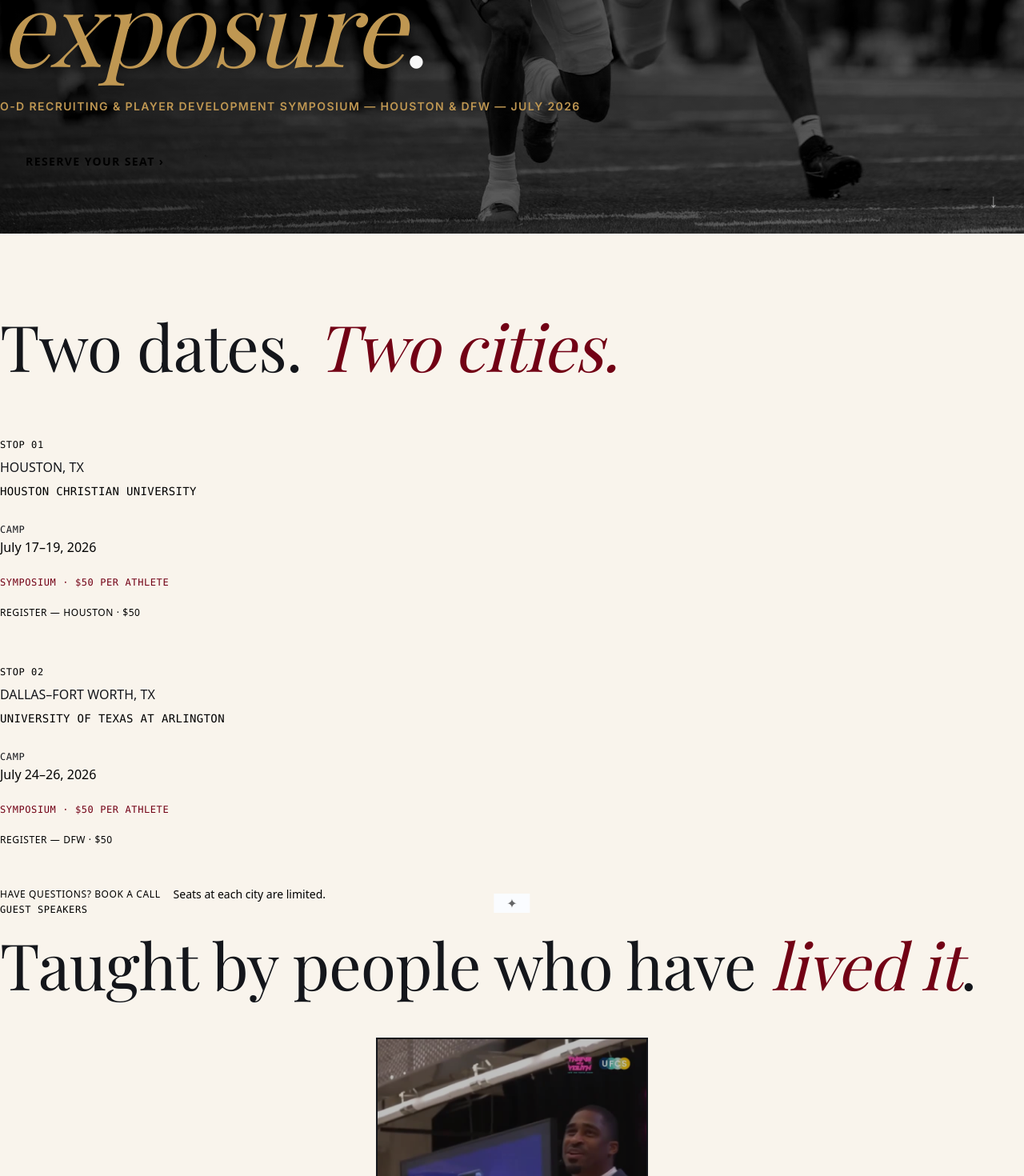
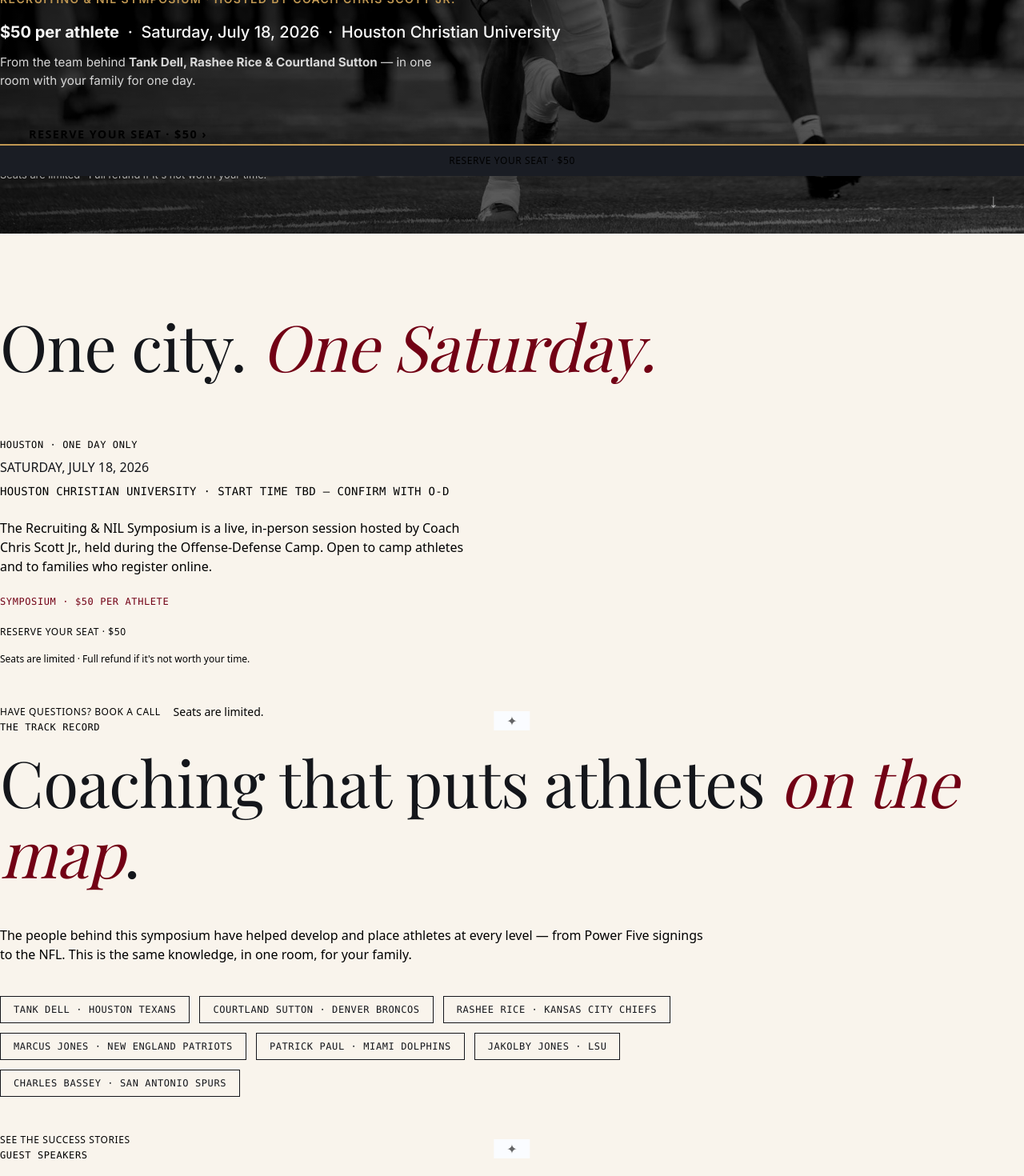
Before and after one commit to markthegoat42/legendary-moves-web, a Next.js app: page /camps in a window 1280 px wide. Shown: the part 580-2050 px from the top of the page at 80% size. Built offline with nearby package versions, Linux system fonts and the light colour scheme.

Commit message:
seminar reset

```diff
--- a/app/camps/page.tsx
+++ b/app/camps/page.tsx
@@ -6,10 +6,15 @@
 
 const MAROON = 'oklch(35% 0.14 22)';
 
-// Registration — live Ticket Tailor event pages for the $50 symposium (one per city).
+// Registration — live Ticket Tailor event page for the $50 symposium.
 // Payments run through the connected Stripe account.
 const REGISTER_HOUSTON = 'https://buytickets.at/legendarymoves/2266774';
-const REGISTER_DFW = 'https://buytickets.at/legendarymoves/2266814';
+
+// Event details — edit in one place.
+// TODO: confirm the exact seminar START TIME with O-D and update SEMINAR_TIME below.
+const SEMINAR_DATE = 'Saturday, July 18, 2026';
+const SEMINAR_TIME = 'Start time TBD — confirm with O-D';
+const VENUE = 'Houston Christian University';
 
 // Renders a register button. If the href is an external Stripe link it opens in a
 // new tab; the internal placeholder navigates normally.
@@ -186,6 +191,19 @@
 
 const speakers = [
   {
+    name: 'Coach Chris Scott Jr.',
+    titles: [
+      'Host · Founder, Legendary Moves',
+      '14 Years Inside College Football Recruiting',
+    ],
+    video: '',
+    poster: '/images/chris-scott-commanders.jpg',
+    bio: [
+      'Coach Chris Scott Jr. spent 14 years in the rooms where scholarships actually get decided — evaluating film, advising families, and watching talented players get passed over for one reason: no one taught them how recruiting really works.',
+      'He built Legendary Moves to put that knowledge in one room. In this symposium he breaks down exactly what college coaches look for, how film and social media make or break offers, how NIL really works, and the paths beyond Division I that most families never hear about.',
+    ],
+  },
+  {
     name: 'Kenneth Scott',
     titles: [
       'Former O-D All-American',
@@ -287,7 +305,7 @@
 
 export default function CampsPage() {
   return (
-    <div style={{ background: 'var(--bg-primary)' }}>
+    <div style={{ background: 'var(--bg-primary)', paddingBottom: '4.5rem' }}>
       {/* HERO */}
       <section
         className="relative flex items-end"
@@ -350,25 +368,59 @@
                 textTransform: 'uppercase',
                 letterSpacing: '0.1em',
                 color: 'var(--accent-gold)',
-                marginBottom: 'clamp(2rem, 4vh, 3rem)',
+                marginBottom: '1rem',
               }}
             >
-              O-D RECRUITING &amp; PLAYER DEVELOPMENT SYMPOSIUM — HOUSTON &amp; DFW — JULY 2026
+              RECRUITING &amp; NIL SYMPOSIUM · HOSTED BY COACH CHRIS SCOTT JR.
+            </p>
+            <p
+              style={{
+                fontFamily: 'var(--font-body)',
+                fontSize: 'clamp(1rem, 2.5vw, 1.25rem)',
+                fontWeight: 500,
+                color: 'var(--text-on-dark)',
+                marginBottom: '0.75rem',
+              }}
+            >
+              <strong>$50 per athlete</strong>&nbsp; · &nbsp;Saturday, July 18, 2026&nbsp; · &nbsp;Houston Christian University
+            </p>
+            <p
+              style={{
+                fontFamily: 'var(--font-body)',
+                fontSize: '0.95rem',
+                lineHeight: 1.5,
+                color: 'rgba(255,255,255,0.82)',
+                marginBottom: 'clamp(1.75rem, 3.5vh, 2.5rem)',
+                maxWidth: '34rem',
+              }}
+            >
+              From the team behind <strong>Tank Dell, Rashee Rice &amp; Courtland Sutton</strong> — in one room with
+              your family for one day.
             </p>
             <a
               href="#register"
               className="btn-primary inline-block"
               style={{
-                padding: '1rem 2rem',
-                fontSize: '0.875rem',
+                padding: '1rem 2.25rem',
+                fontSize: '0.9rem',
                 fontWeight: 700,
                 textTransform: 'uppercase',
                 letterSpacing: '0.1em',
                 textDecoration: 'none',
               }}
             >
-              RESERVE YOUR SEAT ›
+              Reserve Your Seat · $50 ›
             </a>
+            <p
+              style={{
+                fontFamily: 'var(--font-body)',
+                fontSize: '0.8rem',
+                color: 'rgba(255,255,255,0.7)',
+                marginTop: '0.9rem',
+              }}
+            >
+              Seats are limited · Full refund if it&apos;s not worth your time.
+            </p>
           </motion.div>
         </div>
         <motion.div
@@ -390,52 +442,30 @@
         <div className="container-lg">
           <motion.div {...fadeUp}>
             <Heading>
-              Two dates. <em style={{ fontStyle: 'italic', color: MAROON }}>Two cities.</em>
+              One city. <em style={{ fontStyle: 'italic', color: MAROON }}>One Saturday.</em>
             </Heading>
             <div className="grid grid-cols-12 gap-8">
-              <div className="col-span-12 md:col-span-6 border-t-2 pt-6" style={{ borderColor: 'var(--color-charcoal)' }}>
+              <div className="col-span-12 md:col-span-8 border-t-2 pt-6" style={{ borderColor: 'var(--color-charcoal)' }}>
                 <p className="text-xs uppercase tracking-wider font-mono mb-2" style={{ color: 'var(--color-accent-gold)' }}>
-                  STOP 01
+                  HOUSTON · ONE DAY ONLY
                 </p>
                 <h3 className="heading-sm uppercase mb-2" style={{ color: 'var(--color-charcoal)' }}>
-                  Houston, TX
+                  {SEMINAR_DATE}
                 </h3>
                 <p className="text-sm uppercase tracking-wide font-mono mb-6" style={{ color: 'var(--color-gray-600)' }}>
-                  HOUSTON CHRISTIAN UNIVERSITY
+                  {VENUE} · {SEMINAR_TIME}
                 </p>
-                <p className="body-base" style={{ marginBottom: 0 }}>
-                  <span className="text-xs uppercase tracking-wider font-mono" style={{ color: 'var(--color-charcoal)' }}>
-                    Camp
-                  </span>
-                  <br />
-                  July 17–19, 2026
+                <p className="body-base" style={{ marginBottom: 0, maxWidth: '38rem' }}>
+                  The Recruiting &amp; NIL Symposium is a live, in-person session hosted by Coach Chris Scott Jr., held
+                  during the Offense-Defense Camp. Open to camp athletes and to families who register online.
                 </p>
                 <p className="text-xs uppercase tracking-wider font-mono mb-4 mt-6" style={{ color: MAROON }}>
                   Symposium · $50 per athlete
                 </p>
-                <RegisterButton href={REGISTER_HOUSTON} label="Register — Houston · $50" />
-              </div>
-              <div className="col-span-12 md:col-span-6 border-t-2 pt-6" style={{ borderColor: 'var(--color-charcoal)' }}>
-                <p className="text-xs uppercase tracking-wider font-mono mb-2" style={{ color: 'var(--color-accent-gold)' }}>
-                  STOP 02
+                <RegisterButton href={REGISTER_HOUSTON} label="Reserve Your Seat · $50" />
+                <p className="text-xs mt-4" style={{ color: 'var(--color-gray-600)' }}>
+                  Seats are limited · Full refund if it&apos;s not worth your time.
                 </p>
-                <h3 className="heading-sm uppercase mb-2" style={{ color: 'var(--color-charcoal)' }}>
-                  Dallas–Fort Worth, TX
-                </h3>
-                <p className="text-sm uppercase tracking-wide font-mono mb-6" style={{ color: 'var(--color-gray-600)' }}>
-                  UNIVERSITY OF TEXAS AT ARLINGTON
-                </p>
-                <p className="body-base" style={{ marginBottom: 0 }}>
-                  <span className="text-xs uppercase tracking-wider font-mono" style={{ color: 'var(--color-charcoal)' }}>
-                    Camp
-                  </span>
-                  <br />
-                  July 24–26, 2026
-                </p>
-                <p className="text-xs uppercase tracking-wider font-mono mb-4 mt-6" style={{ color: MAROON }}>
-                  Symposium · $50 per athlete
-                </p>
-                <RegisterButton href={REGISTER_DFW} label="Register — DFW · $50" />
               </div>
             </div>
 
@@ -444,9 +474,53 @@
                 Have Questions? Book a Call
               </Link>
               <span className="text-sm" style={{ color: 'var(--color-gray-600)' }}>
-                Seats at each city are limited.
+                Seats are limited.
               </span>
             </div>
+          </motion.div>
+        </div>
+      </section>
+
+      <GoldDivider />
+
+      {/* PROOF / TRACK RECORD */}
+      <section
+        className="border-b-2"
+        style={{ borderColor: 'var(--color-charcoal)', paddingTop: 'var(--spacing-lg)', paddingBottom: 'var(--spacing-lg)' }}
+      >
+        <div className="container-lg">
+          <motion.div {...fadeUp}>
+            <Heading pre="THE TRACK RECORD">
+              Coaching that puts athletes <em style={{ fontStyle: 'italic', color: MAROON }}>on the map</em>.
+            </Heading>
+            <div className="max-w-4xl space-y-6 mb-10">
+              <p className="body-base">
+                The people behind this symposium have helped develop and place athletes at every level — from Power Five
+                signings to the NFL. This is the same knowledge, in one room, for your family.
+              </p>
+            </div>
+            <div className="flex flex-wrap gap-3 max-w-4xl mb-10">
+              {[
+                'Tank Dell · Houston Texans',
+                'Courtland Sutton · Denver Broncos',
+                'Rashee Rice · Kansas City Chiefs',
+                'Marcus Jones · New England Patriots',
+                'Patrick Paul · Miami Dolphins',
+                'Jakolby Jones · LSU',
+                'Charles Bassey · San Antonio Spurs',
+              ].map((n) => (
+                <span
+                  key={n}
+                  className="text-xs uppercase tracking-wider font-mono"
+                  style={{ border: '1px solid var(--color-charcoal)', padding: '0.5rem 1rem', color: 'var(--color-charcoal)' }}
+                >
+                  {n}
+                </span>
+              ))}
+            </div>
+            <Link href="/success-stories" className="btn btn-outline uppercase text-xs tracking-wider">
+              See the Success Stories
+            </Link>
           </motion.div>
         </div>
       </section>
@@ -962,8 +1036,8 @@
               </div>
               <div className="col-span-12 md:col-span-6 md:pl-8">
                 <p className="body-base mb-8 text-sm" style={{ color: 'var(--color-gray-300)' }}>
-                  The symposium is $50 per athlete and seats at each city are limited. Pick your city and reserve your
-                  seat.
+                  The symposium is $50 per athlete, Saturday, July 18 in Houston, and seats are limited. Full refund if
+                  it&apos;s not worth your time — reserve your seat.
                 </p>
                 <div className="flex flex-wrap gap-4">
                   <a href="#register" className="btn btn-primary uppercase text-xs tracking-wider">
@@ -982,6 +1056,41 @@
           </motion.div>
         </div>
       </section>
+
+      {/* STICKY CONVERSION BAR — always-visible register CTA (goes straight to checkout) */}
+      <div
+        style={{
+          position: 'fixed',
+          left: 0,
+          right: 0,
+          bottom: 0,
+          zIndex: 50,
+          background: 'var(--color-navy, #1A1D24)',
+          borderTop: '2px solid var(--accent-gold)',
+          padding: '0.7rem 1rem',
+          display: 'flex',
+          alignItems: 'center',
+          justifyContent: 'center',
+          gap: '1rem',
+          boxShadow: '0 -4px 20px rgba(0,0,0,0.25)',
+        }}
+      >
+        <span
+          className="hidden sm:inline"
+          style={{ color: 'var(--color-white)', fontSize: '0.85rem', fontWeight: 600, letterSpacing: '0.02em' }}
+        >
+          Recruiting &amp; NIL Symposium · Sat July 18 · Houston · $50
+        </span>
+        <a
+          href={REGISTER_HOUSTON}
+          target="_blank"
+          rel="noopener noreferrer"
+          className="btn btn-primary uppercase text-xs tracking-wider"
+          style={{ whiteSpace: 'nowrap' }}
+        >
+          Reserve Your Seat · $50
+        </a>
+      </div>
     </div>
   );
 }
```
